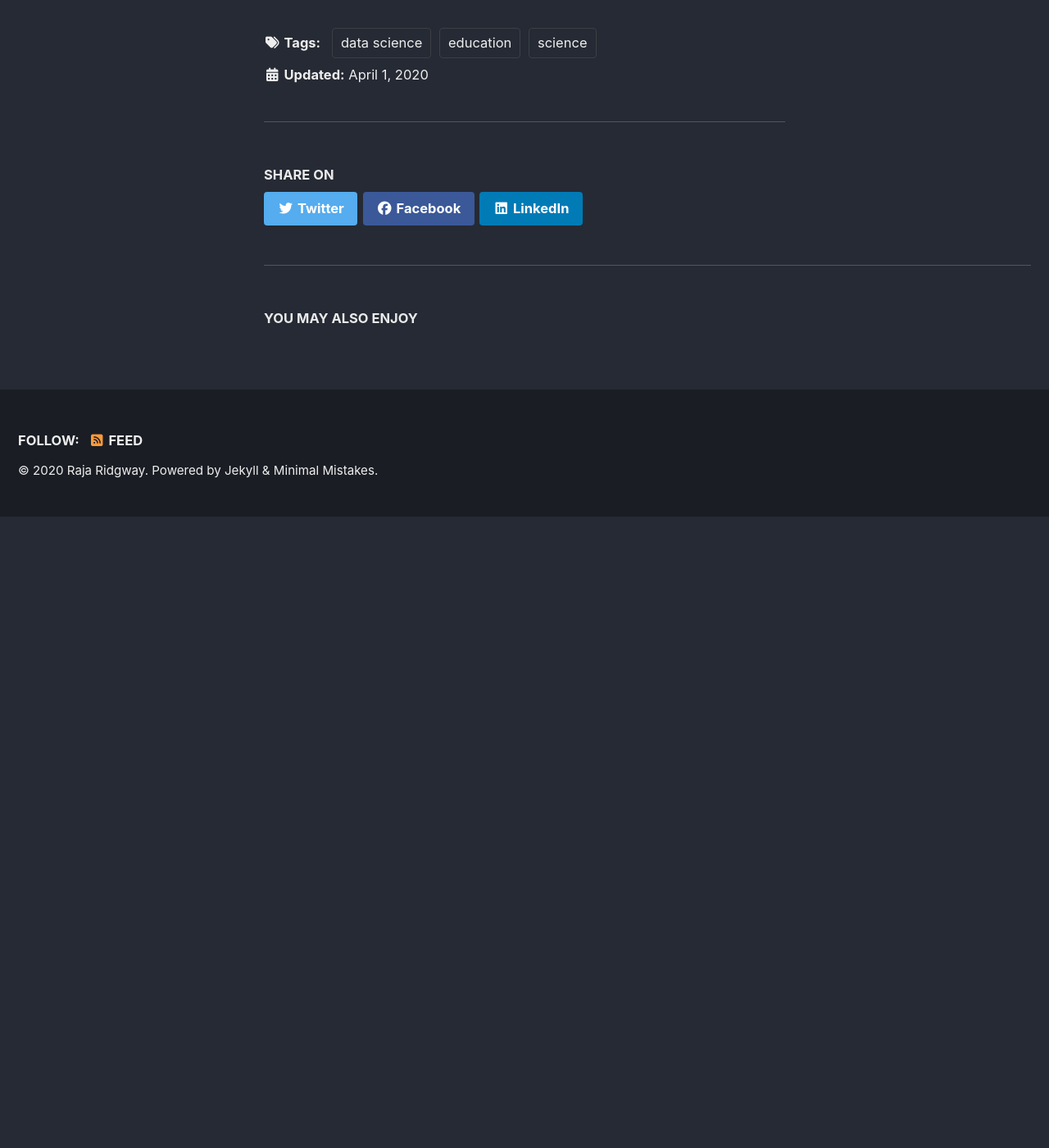
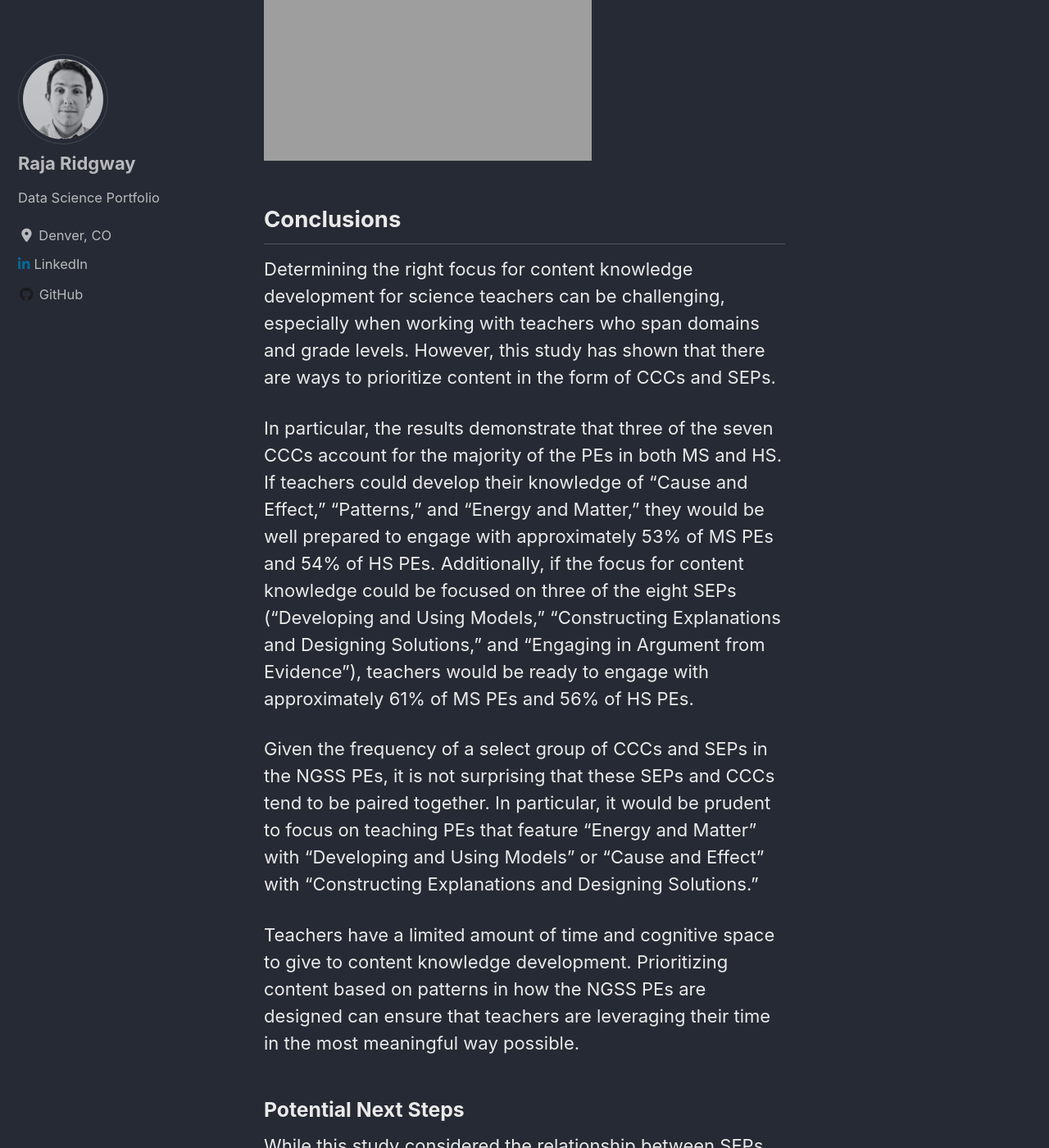
Before and after one commit to rajaridgway/rajaridgway.github.io, a Jekyll site: the page built from _posts/2020-04-01-ngssanalysis.md, in a window 1280 px wide and 1400 px high, scrolled down 11186 px. Shown: the whole window at 82% size. Built offline with Jekyll 4.4.1, drawn with Linux system fonts in a browser that asks for light colours; cached includes are drawn as plain includes; nearby versions of some CDN libraries; before the commit the page ends 11816 px from its top, so only the background shows below that; some of the changed text lies outside the part shown.

Commit message:
fourth draft of post

```diff
--- a/_posts/2020-04-01-ngssanalysis.md
+++ b/_posts/2020-04-01-ngssanalysis.md
@@ -8,7 +8,7 @@
 ---
 
 ## Summary
-
+The study considers how to prioritize the content knowledge development of science teachers through the analysis of two dimensions of the NGSS. The results demonstrate that high priority cross-cutting concepts (CCCs) and science and engineering practices (SEPs) might allow the trainers of science teachers to focus their efforts on a select set of content. Additionally, several relationships between specific SEPs and CCCs are found to increase the specificity of the coursework.
 
 ## Introduction
 So here's the challenge: we need to support the development of teachers' science [content knowledge](https://www.wcu.edu/WebFiles/PDFs/Shulman.pdf) as they gain their Master's of Arts in Teaching. But not every teacher begins their degree with the same baseline of knowledge. This is in addition to the fact that they are not all teaching classes that leverage their formal science educations. Oh, and they are teaching content from a multitude of disciplines and across all grade levels. And - to top it off - they are also trying to learn about all the other aspects of teaching at the same time!
@@ -202,3 +202,17 @@
 <img src="{{ site.url }}{{ site.baseurl }}/images/SEPCCCC_HS.png" alt="SEP to CCC HS Relationship">
 
 ## Conclusions
+Determining the right focus for content knowledge development for science teachers can be challenging, especially when working with teachers who span domains and grade levels. However, this study has shown that there are ways to prioritize content in the form of CCCs and SEPs.
+
+In particular, the results demonstrate that three of the seven CCCs account for the majority  of the PEs in both MS and HS. If teachers could develop their knowledge of "Cause and Effect," "Patterns," and "Energy and Matter," they would be well prepared to engage with approximately 53% of MS PEs and 54% of HS PEs. Additionally, if the focus for content knowledge could be focused on three of the eight SEPs ("Developing and Using Models," "Constructing Explanations and Designing Solutions," and "Engaging in Argument from Evidence"), teachers would be ready to engage with approximately 61% of MS PEs and 56% of HS PEs.
+
+Given the frequency of a select group of CCCs and SEPs in the NGSS PEs, it is not surprising that these SEPs and CCCs tend to be paired together. In particular, it would be prudent to focus on teaching PEs that feature "Energy and Matter" with "Developing and Using Models" or "Cause and Effect" with "Constructing Explanations and Designing Solutions."
+
+Teachers have a limited amount of time and cognitive space to give to content knowledge development. Prioritizing content based on patterns in how the NGSS PEs are designed can ensure that teachers are leveraging their time in the most meaningful way possible.
+
+### Potential Next Steps
+While this study considered the relationship between SEPs and CCCs at a high level, further analysis could be done for indiciators within the grade-level progressions (see, for example, ["Asking and Defining and Problems"](https://ngss.nsta.org/Practices.aspx?id=1)).
+
+Additionally, the third dimension of the NGSS - [the displinary core ideas](https://ngss.nsta.org/DisciplinaryCoreIdeasTop.aspx)(DCIs) - was not considered in this study. Further analysis considering relationships between the SEPs, CCCs and the DCIs could be completed to consider which core ideas should be the focus of science teacher training.
+
+Finally, this data science project utilized a variety of tools and scripts. Refactoring could be done to increase the efficiency and transferability of the code.
```
